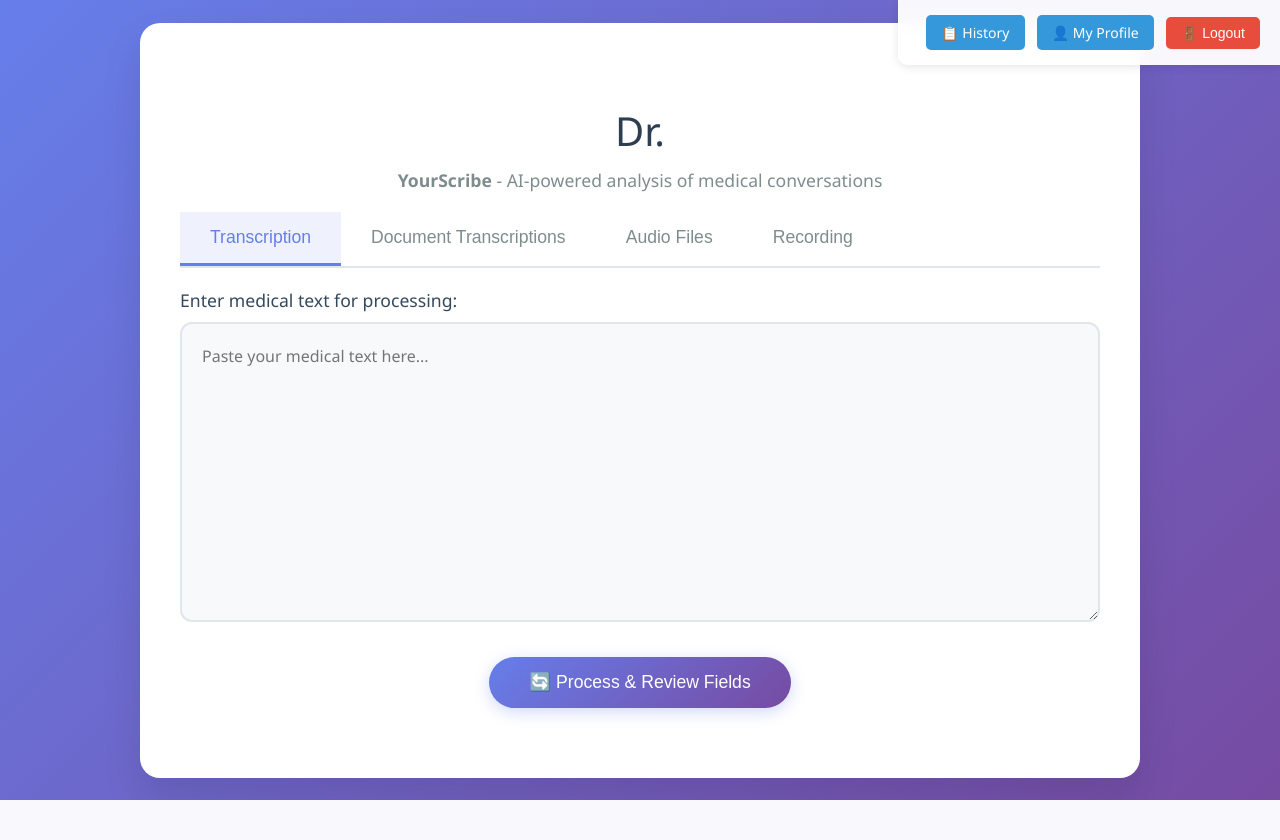
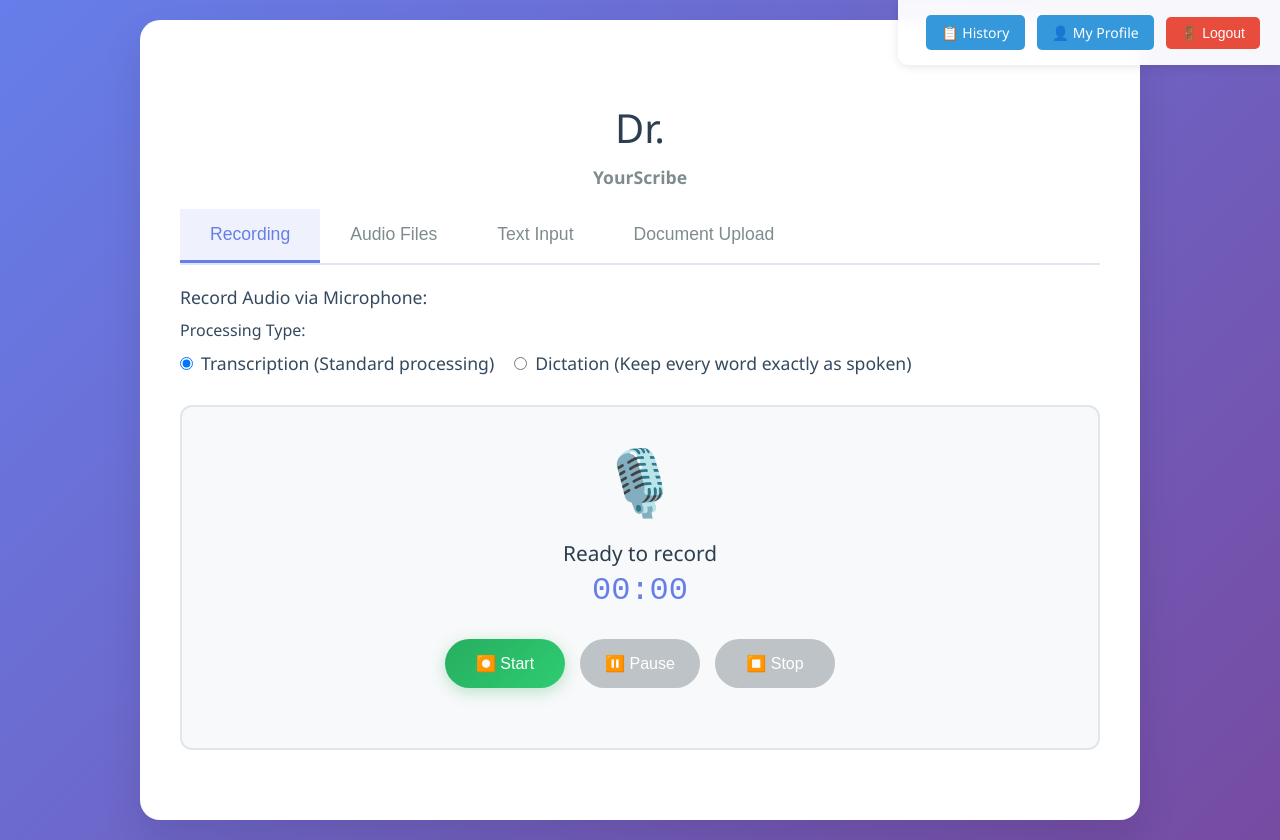
Before and after one commit to mrbuslov/shish-lal-few-shot-prompt, a FastAPI app: template templates/index.html in a window 1280 px wide. Before the commit the page ends 800 px from the top, so only its background shows below. Run offline with FastAPI, Linux system fonts and the light colour scheme; the template is opened without the code that fills it: most values are stand-ins (such as "Sample title", 1, 10 or a date in 2020); parts of the project's set-up code (start-up, migrations or seed data) failed here and were passed over.

Commit message:
Fix: UI fixes

```diff
--- a/static/script.js
+++ b/static/script.js
@@ -889,7 +889,7 @@
     const url = URL.createObjectURL(audioPlayback.recordedBlob);
     const a = document.createElement('a');
     a.href = url;
-    a.download = `recording_${new Date().toISOString().replace(/[:.]/g, '-')}.webm`;
+    a.download = `recording_${new Date().toISOString().replace(/[:.]/g, '-')}.mp3`;
     document.body.appendChild(a);
     a.click();
     document.body.removeChild(a);
--- a/templates/index.html
+++ b/templates/index.html
@@ -59,19 +59,19 @@
 
     <div class="container">
         <h1 id="doctorName">Dr. Loading...</h1>
-        <p class="subtitle"><b>YourScribe</b> - AI-powered analysis of medical conversations</p>
+        <p class="subtitle"><b>YourScribe</b></p>
 
         <!-- Tab Navigation -->
         <div class="tab-container">
             <div class="tabs">
-                <button class="tab active" data-tab="textarea">Transcription</button>
-                <button class="tab" data-tab="documents">Document Transcriptions</button>
+                <button class="tab active" data-tab="recording">Recording</button>
                 <button class="tab" data-tab="audio">Audio Files</button>
-                <button class="tab" data-tab="recording">Recording</button>
+                <button class="tab" data-tab="textarea">Text Input</button>
+                <button class="tab" data-tab="documents">Document Upload</button>
             </div>
 
             <!-- Tab 1: Textarea (Existing) -->
-            <div class="tab-content active" id="textarea">
+            <div class="tab-content" id="textarea">
                 <form id="textForm">
                     <div class="form-group">
                         <label for="textInput">Enter medical text for processing:</label>
@@ -135,7 +135,7 @@
             </div>
 
             <!-- Tab 4: Recording -->
-            <div class="tab-content" id="recording">
+            <div class="tab-content active" id="recording">
                 <div class="form-group">
                     <label>Record Audio via Microphone:</label>
 
```
